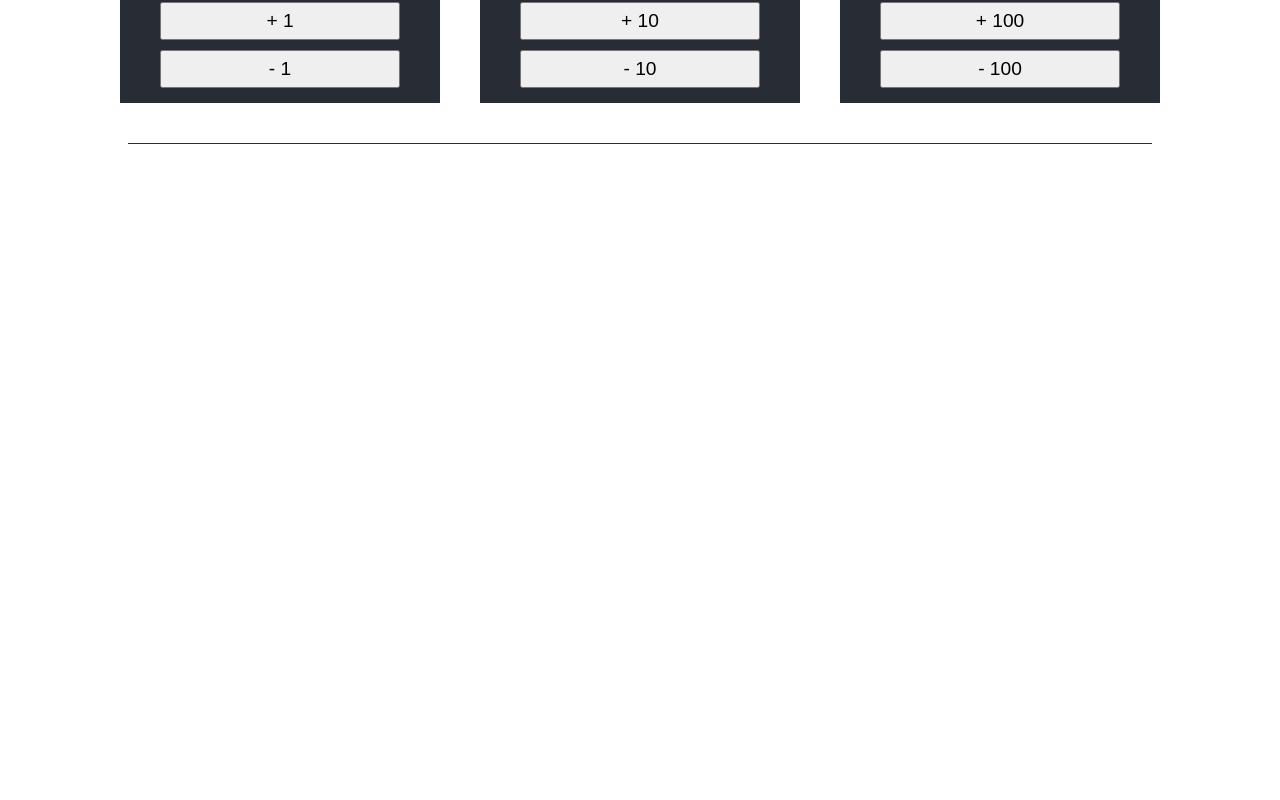
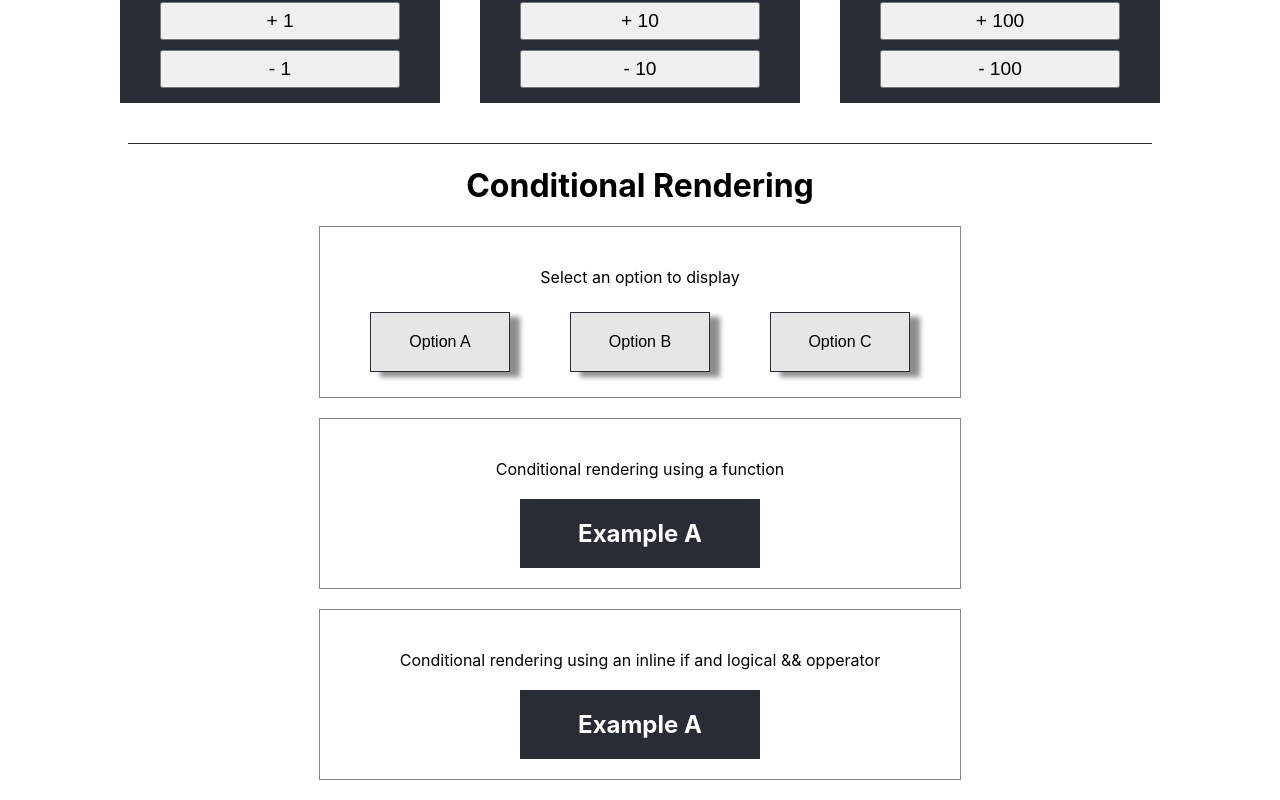
Before and after one commit to tread06/react-examples, a React (Create React App) app: page / in a window 1280 px wide. Shown: the part 622-1422 px from the top of the page. Before the commit the page ends 800 px from the top, so only its background shows below. Built offline with nearby package versions, Linux system fonts and the light colour scheme.

Commit message:
Added conditional rendering section.
TR

-Added conditional-rendering-component.jsx
-Added conditional-rendering-component.css
-Added the conditional rending component to App.js

```diff
--- a/src/App.js
+++ b/src/App.js
@@ -2,6 +2,7 @@ import './App.css';
 import CustomHooksComponent from './components/custom-hooks-component/custom-hooks-component';
 import ContextHookComponent from './components/context-hook-component/context-hook-component';
 import DividerComponent from './components/divider-component/divider-component';
+import ConditionalRenderingComponent from './components/conditional-rendering-component/conditional-rendering-component';
 
 function App() {
   return (
@@ -13,6 +14,7 @@ function App() {
       <DividerComponent />
       <ContextHookComponent />
       <DividerComponent />
+      <ConditionalRenderingComponent />
     </div>
   );
 }
--- /dev/null
+++ b/src/components/conditional-rendering-component/conditional-rendering-component.css
@@ -0,0 +1,36 @@
+.conditional-rendering-option {
+  margin: auto;
+  background-color: #282c34;
+  color: white;
+  max-width: 200px;
+  padding: 20px;
+  text-align: center;
+  font-weight: bold;
+  font-size: 1.5em;
+}
+.conditional-rendering-sub-container{
+  margin: auto;
+  margin-bottom: 20px;
+  max-width: 600px;
+  border-width: 1px;
+  border-style: solid;
+  border-color: rgb(133, 133, 133);
+  padding: 20px;
+}
+.conditional-rendering-container button {
+  flex: 1;
+  margin: 5px 30px;
+  max-width: 200px;
+  font-size: 1em;
+  background-color: rgb(230, 230, 230);
+  border-width: 1px;
+  border-style: solid;
+  border-color: #282c34;
+  padding: 20px;
+  box-shadow: 10px 5px 5px rgba(0, 0, 0, 0.452);
+  transition: 0.3s;
+}
+.conditional-rendering-container button:hover {
+  background-color: #282c34;
+  color: white;
+}
--- /dev/null
+++ b/src/components/conditional-rendering-component/conditional-rendering-component.jsx
@@ -0,0 +1,75 @@
+import React from 'react';
+import { useState } from 'react';
+
+import './conditional-rendering-component.css';
+
+const conditionalRenderFunction = (option) =>{
+  if(option==="a"){
+    return optionA();
+  }else if(option==="b"){
+    return optionB();
+  }else if(option==="c"){
+    return optionC();
+  }
+}
+
+const optionA = () =>{
+  return (
+    <div className='conditional-rendering-option'>
+      Example A
+    </div>
+  );
+}
+const optionB = () =>{
+  return (
+    <div className='conditional-rendering-option'>
+      Example B
+    </div>
+  );
+}
+const optionC = () =>{
+  return (
+    <div className='conditional-rendering-option'>
+      Example C
+    </div>
+  );
+}
+
+
+const ConditionalRenderingComponent = () => {
+
+  const [renderOption, setRenderOption] = useState('a');
+
+
+  return (
+    <div className="conditional-rendering-container">
+      <h1 className='component-title'>Conditional Rendering</h1>
+      <div className='conditional-rendering-sub-container'>
+        <p>Select an option to display</p>
+        <div className='flex-container'>
+          <button onClick={() =>{setRenderOption('a')} }>Option A</button>
+          <button onClick={() =>{setRenderOption('b')} }>Option B</button>
+          <button onClick={() =>{setRenderOption('c')} }>Option C</button>
+        </div>
+      </div>
+      <div className='conditional-rendering-sub-container'>
+        <p>Conditional rendering using a function</p>
+        {conditionalRenderFunction(renderOption)}
+      </div>
+      <div className='conditional-rendering-sub-container'>
+        <p>Conditional rendering using an inline if and logical && opperator</p>
+        {renderOption ==='a' &&
+          optionA()
+        }
+        {renderOption ==='b' &&
+          optionB()
+        }
+        {renderOption ==='c' &&
+          optionC()
+        }
+      </div>
+    </div>
+  );
+}
+
+export default ConditionalRenderingComponent;
```
